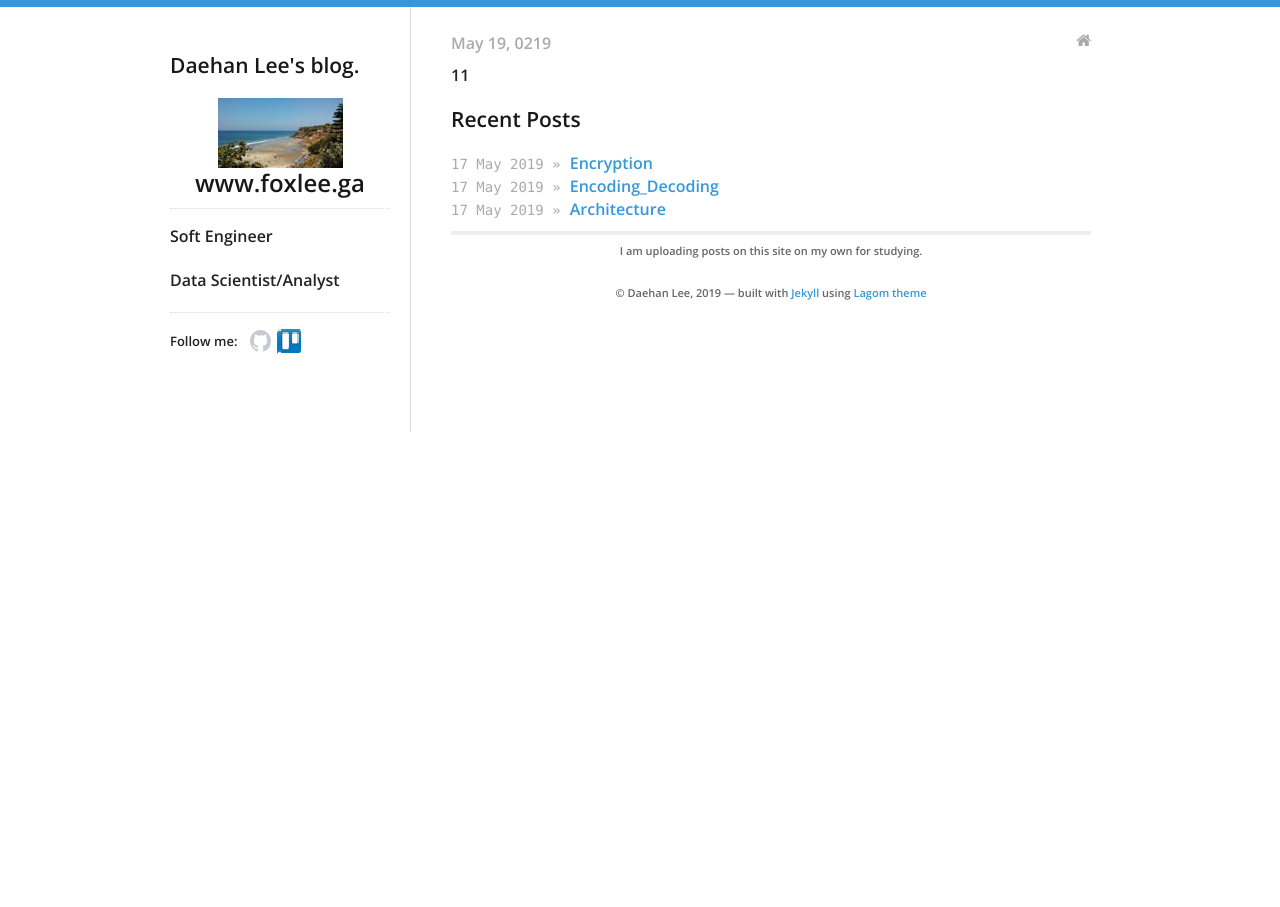
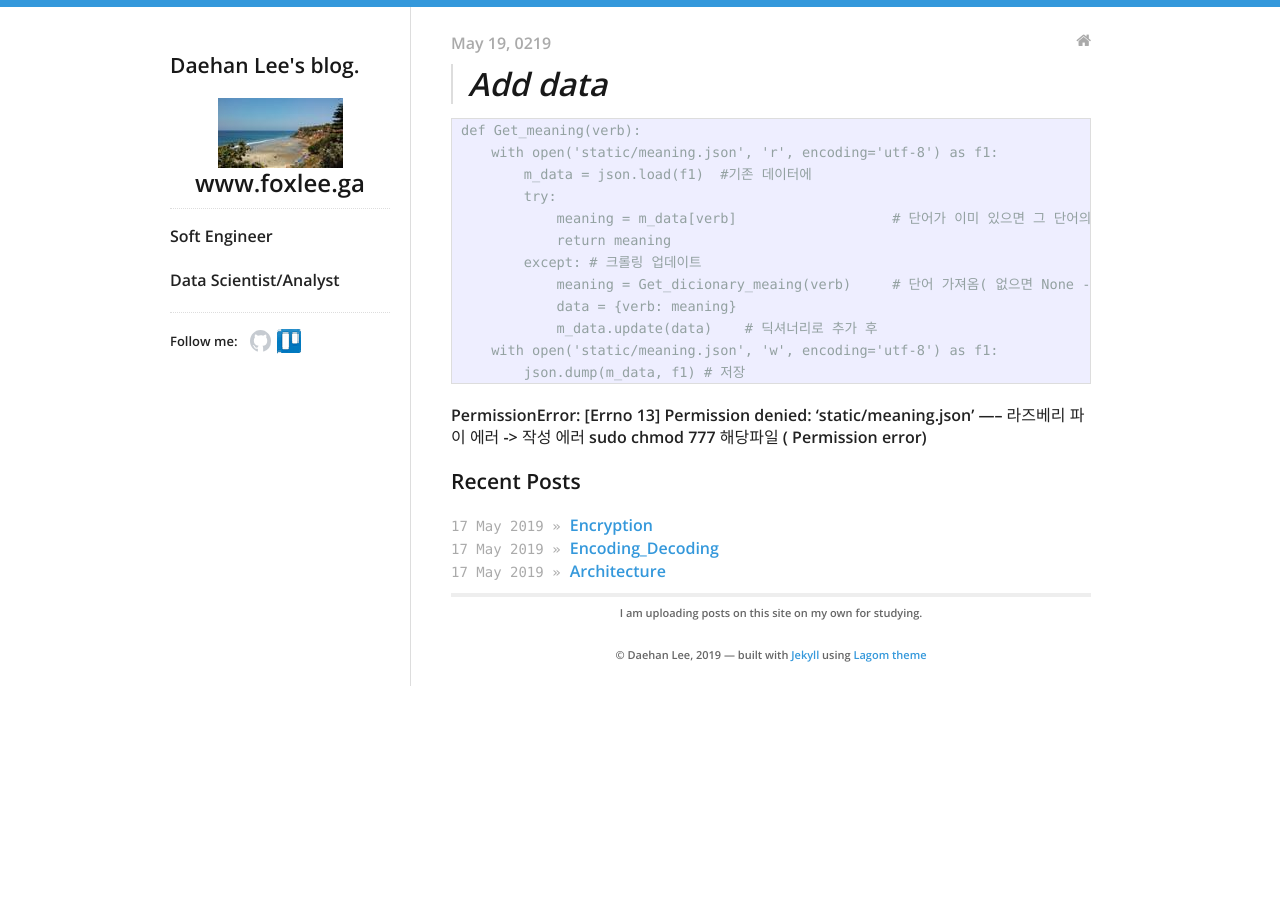
Before and after one commit to daehan0226/Study, a Jekyll site: the page built from _posts/219-05-19-Json_raspberrypi.md, in a window 1280 px wide. Built offline with Jekyll 4.4.1, drawn with Linux system fonts in a browser that asks for light colours.

Commit message:
Update 219-05-19-Json_raspberrypi.md

```diff
--- a/_posts/219-05-19-Json_raspberrypi.md
+++ b/_posts/219-05-19-Json_raspberrypi.md
@@ -5,4 +5,22 @@ categories:
 - blog
 ---
 
-11
+> # Add data
+
+    def Get_meaning(verb):
+        with open('static/meaning.json', 'r', encoding='utf-8') as f1:
+            m_data = json.load(f1)  #기존 데이터에
+            try:
+                meaning = m_data[verb]                   # 단어가 이미 있으면 그 단어의 value 리턴
+                return meaning
+            except: # 크롤링 업데이트
+                meaning = Get_dicionary_meaing(verb)     # 단어 가져옴( 없으면 None - json - null )
+                data = {verb: meaning}
+                m_data.update(data)    # 딕셔너리로 추가 후
+        with open('static/meaning.json', 'w', encoding='utf-8') as f1:
+            json.dump(m_data, f1) # 저장
+
+
+
+PermissionError: [Errno 13] Permission denied: 'static/meaning.json'
+----- 라즈베리 파이 에러 -> 작성 에러 sudo chmod 777 해당파일   ( Permission error)
```
